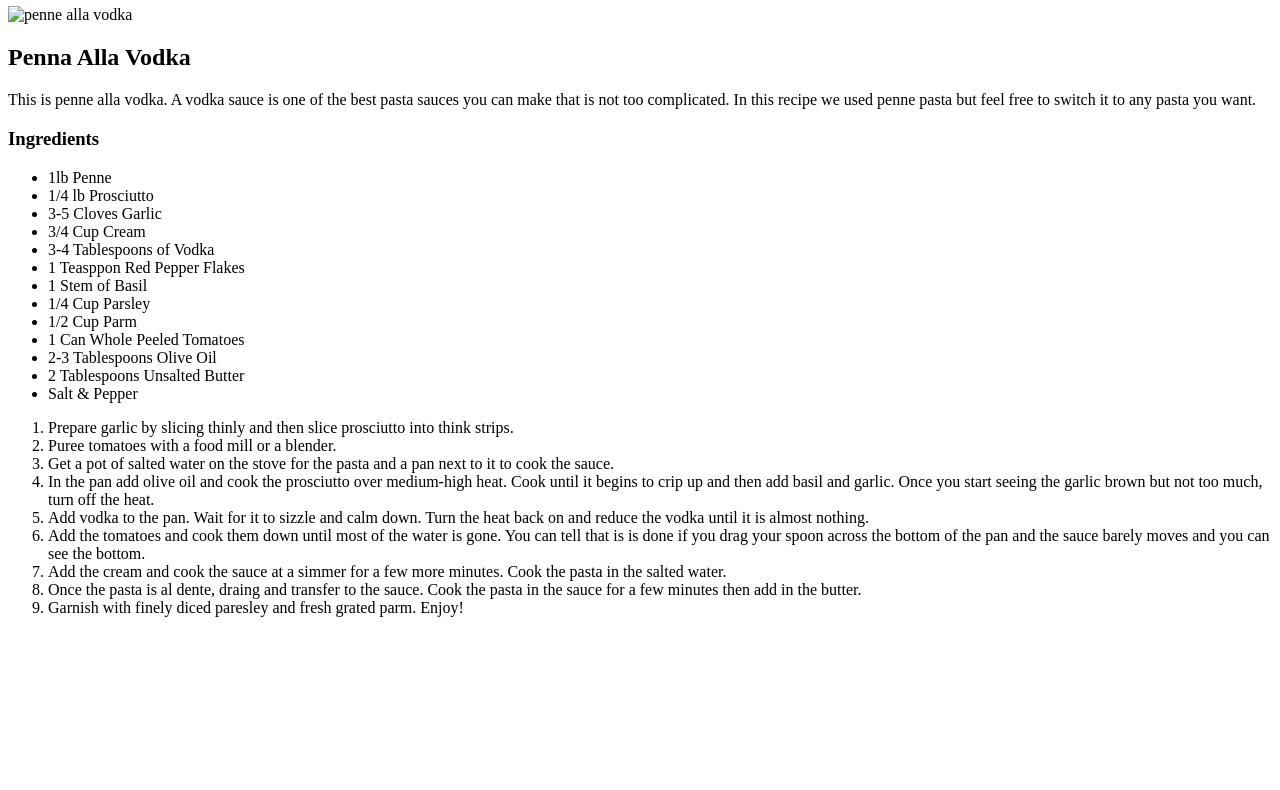
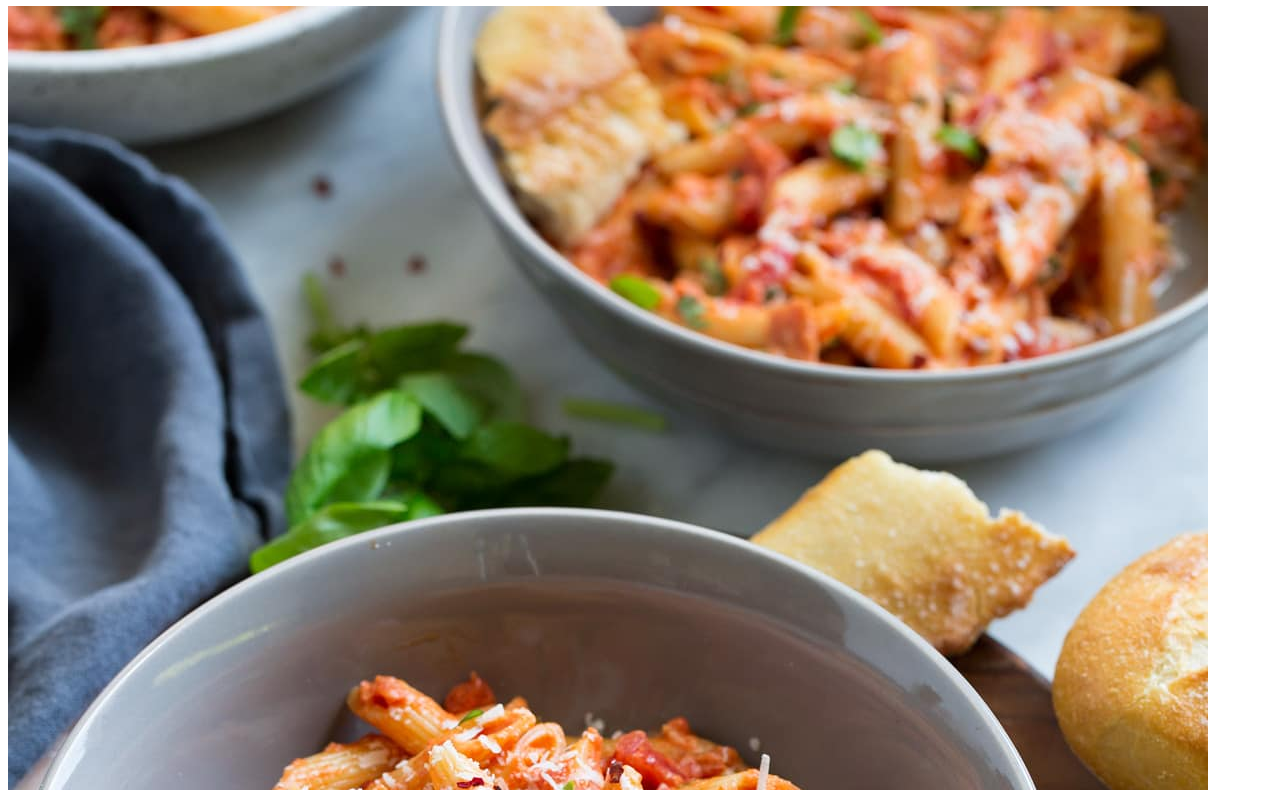
Before and after one commit to tran-rickydragon/odin-recipes, a plain HTML site: page recipes/allavodka.html in a window 1280 px wide. Shown: the part 60-850 px from the top of the page. Before the commit the page ends 800 px from the top, so only its background shows below. Drawn offline with Linux system fonts and the light colour scheme.

Commit message:
fixed picture for alla vodka

```diff
--- a/recipes/allavodka.html
+++ b/recipes/allavodka.html
@@ -1,7 +1,6 @@
 <h1>Pasta Alla Vodka</h1>
 <body>
-    <img src="img.allavodka" alt="penne alla vodka">
-    <h2>Penna Alla Vodka</h2>
+    <img src="../img/allavodka.jpg" alt="penne alla vodka">
     <p>
         This is penne alla vodka. A vodka sauce is one of the best pasta sauces you can make
         that is not too complicated. In this recipe we used penne pasta but feel free to switch
```
Also changed, not shown: index.html (+5 -1 lines), img/allavodka.jpg (renamed from img/allavodka.jpeg).
